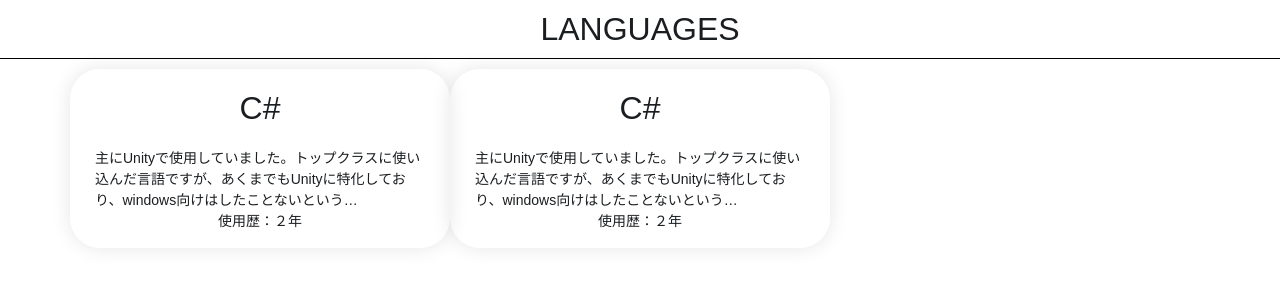
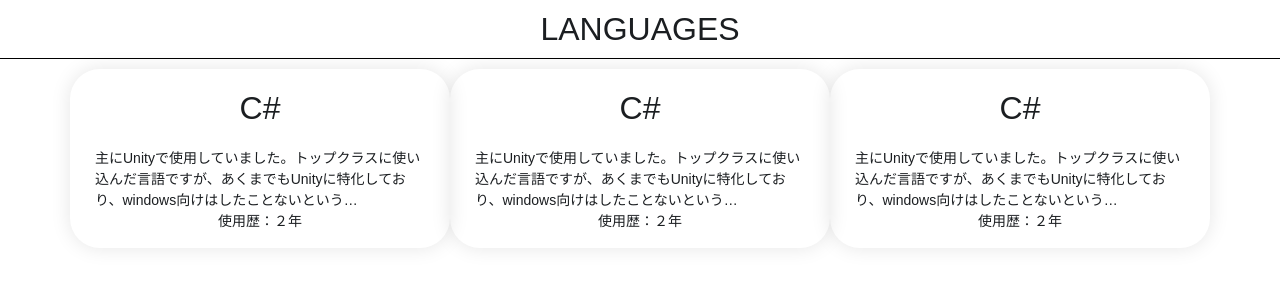
Before and after one commit to yusukeyama/inner-format, a Django app: page /sail/languages/ in a window 1280 px wide. Shown: the part 80-380 px from the top of the page. Run offline with Django 3.2, Linux system fonts and the light colour scheme; some libraries are stand-ins or nearby versions.

Commit message:
update language

```diff
--- a/mysite/sail/templates/sail/languages.html
+++ b/mysite/sail/templates/sail/languages.html
@@ -4,12 +4,17 @@
     <h2 class="title">LANGUAGES</h2>
     <div class="container">
         <div class="row">
-            <div class="col-lg-4 col-lg-offset-2 box-language">
+            <div class="col-lg-4 box-language">
                 <h2 class="box-header">C#</h2>
                 <p class="box-body">主にUnityで使用していました。トップクラスに使い込んだ言語ですが、あくまでもUnityに特化しており、windows向けはしたことないという…</p>
                 <p>使用歴：２年</p>
             </div>
-            <div class="col-lg-4 col-lg-offset-2 box-language">
+            <div class="col-lg-4 box-language">
+                <h2 class="box-header">C#</h2>
+                <p class="box-body">主にUnityで使用していました。トップクラスに使い込んだ言語ですが、あくまでもUnityに特化しており、windows向けはしたことないという…</p>
+                <p>使用歴：２年</p>
+            </div>
+            <div class="col-lg-4 box-language">
                 <h2 class="box-header">C#</h2>
                 <p class="box-body">主にUnityで使用していました。トップクラスに使い込んだ言語ですが、あくまでもUnityに特化しており、windows向けはしたことないという…</p>
                 <p>使用歴：２年</p>
```
